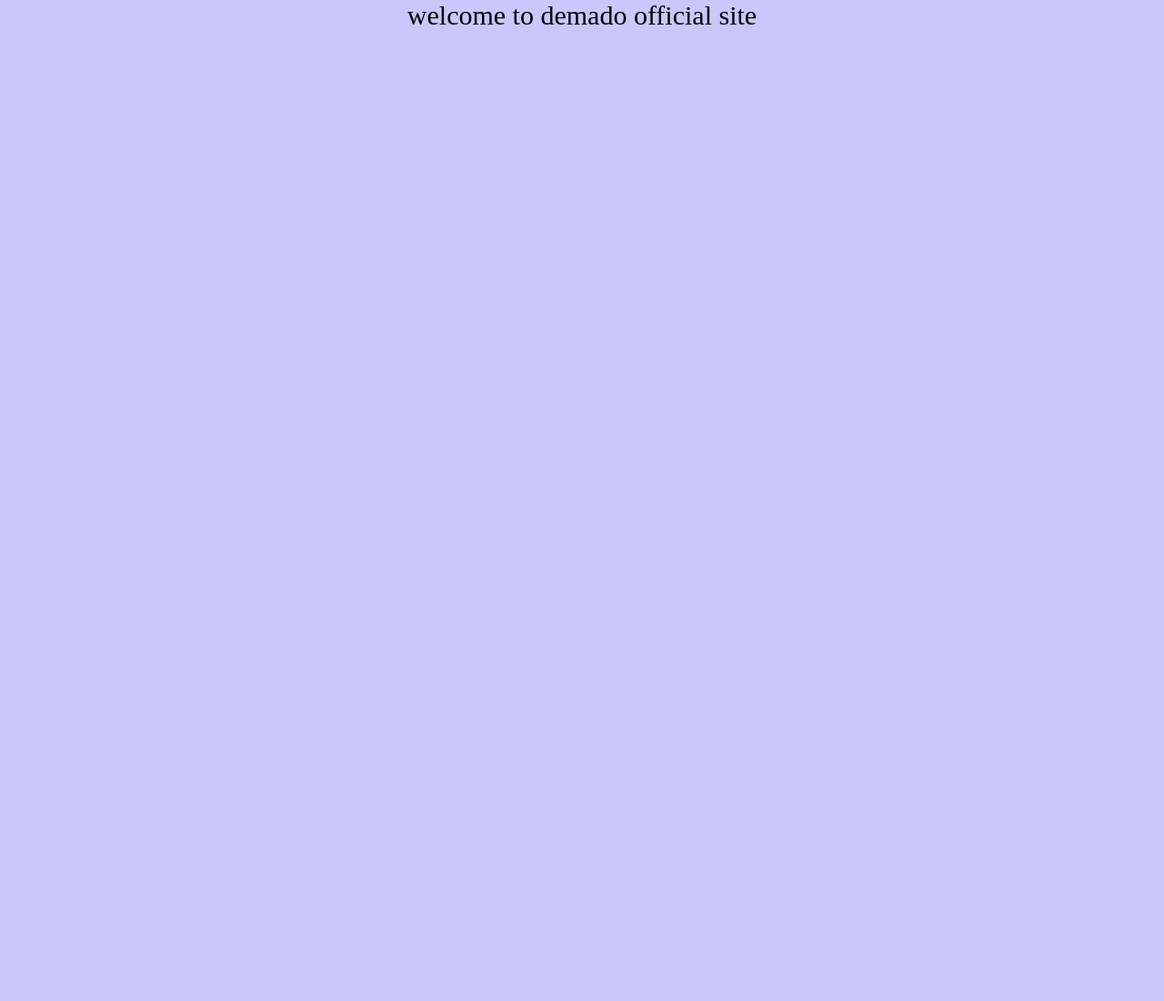
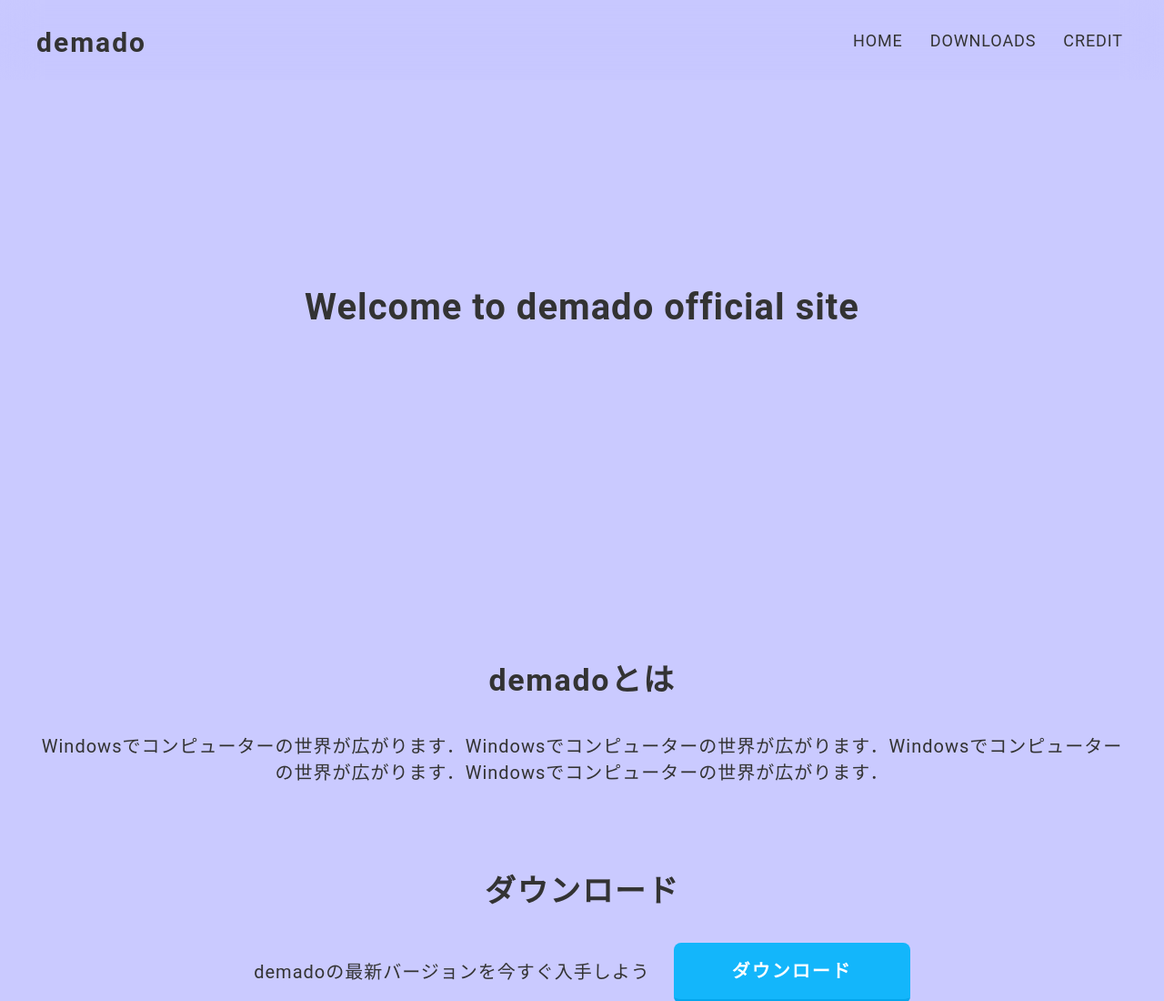
Before and after one commit to demado/demado.github.io, a plain HTML site: page index.html in a window 1280 px wide. Shown: the top 1100 px of the page at 91% size. Before the commit the page ends 800 px from the top, so only its background shows below. Drawn offline with Linux system fonts and the light colour scheme.

Commit message:
Add files via upload

```diff
--- a/index.html
+++ b/index.html
@@ -1,63 +1,89 @@
 <!DOCTYPE html>
-<html lang="ja">
-    <head>
-        <meta charset="UTF-8">
-        <title>demado official</title>
-        <link rel="shortcut icon" href="https://erurami.github.io/icon.png" />
-    </head>
-    <body>
-        <div id="main-text-div1">
-            <p id="normal-text">welcome to demado official site</p>
+<head>
+    <meta charset="UTF-8" />
+    <meta name="viewport" content="width=device-width, initial-scale=1.0" />
+    <link rel="stylesheet" href="common/ress.css" />
+    <link rel="stylesheet" href="style.css" />
+    <link rel="shortcut icon" href="https://erurami.github.io/icon.png">
+    <title>demado Official</title>
+</head>
+<body>
+    <!-- header -->
+        <header class="header header-blur" id="header">
+            <div class="container">
+            <h1 class="header-logo">
+                <a href="https://demado.github.io/">demado</a>
+            </h1>
+            <nav class="gnav">
+                <ul class="gnav-list" id="gnav-list">
+                    <li class="gnav-item">
+                        <a href="https://demado.github.io/">HOME</a>
+                    </li>
+                    <li class="gnav-item">
+                        <a href="https://demado.github.io/downloads/">DOWNLOADS</a>
+                    </li>
+                    <li class="gnav-item">
+                        <a href="https://demado.github.io/#credit">CREDIT</a>
+                    </li>
+                </ul>
+            </nav>
+            </div>
+        </header>
+    <!-- / header -->
+
+    <!-- mv -->
+        <div class="mv">
+            <div class="mv_container">
+                <p class="mv_title">Welcome to demado official site</p>
+            </div>
         </div>
-    </body>
+    <!-- / mv -->
+
+    <!-- description -->
+        <section class="description">
+            <div class="container">
+                <h2 class="title">demadoとは</h2>
+                <p>Windowsでコンピューターの世界が広がります．Windowsでコンピューターの世界が広がります．Windowsでコンピューターの世界が広がります．Windowsでコンピューターの世界が広がります．</p>
+            </div>
+        </section>
+    <!-- / description -->
+
+    <!-- downloads -->
+        <section class="downloads">
+            <div class="container">
+                <h2 class="title">ダウンロード</h2>
+                <div class="DLpANDbtn">
+                    <p class="DLp">demadoの最新バージョンを今すぐ入手しよう</p>
+                    <a href="" class="DLbtn">ダウンロード</a>
+                </div>
+                <p>他のバージョンをダウンロードするには<a href="downloads">こちら</a>をクリック</p>
+                <style>
+
+                </style>
+            </div>
+        </section>
+    <!-- / downloads -->
+
+    <!-- credit -->
+        <section class="credit">
+            <div class="container">
+                <h2 class="title">クレジット</h2>
+                <div class="profile">
+                    <p class="profile-img">
+                        <img src="img/erurami1234.png" />
+                    </p>
+                    <div class="profile-body">
+                        <h2>えるらみ</h2>
+                        <p>
+                            <br>
+                            パソコンとか好き<br>
+                            python | c | processing | blender | aviutl<br>
+                            それぞれチョットずつできるこうこういちねんせい（オトコノコ）<br>
+                        </p>
+                    </div>
+                </div>
+            </div>
+        </section>
+    <!-- / credit -->
+</body>
 </html>
-
-<style>
-
-    ::-webkit-scrollbar {
-        width: 15px;
-        height: 10px;
-    }
-
-    ::-webkit-scrollbar-track {
-        background: #9ca0a7;
-        position: absolute;
-        left: 0px;
-    }
-
-    ::-webkit-scrollbar-thumb {
-        background: #494d55;
-    }
-
-    body {
-        width: 100vw;
-        overflow-x: hidden;
-        background: #c8c8fc;
-    }
-
-    #main-text-div1 {
-        background: #c8c8fc;
-        width: 100vw;
-        height: 100vh;
-        position: fixed;
-        top: 0px;
-        left: 0px;
-        margin: auto auto;
-    }
-
-    #main-text-div2 {
-        position: absolute;
-        top: 300px;
-        left: 0px;
-        right: 0px;
-        bottom: 0px;
-        margin: auto;
-    }
-
-    #normal-text {
-        font-size: 30px;
-        text-align: center;
-        margin: auto auto;
-    }
-
-</style>
--- /dev/null
+++ b/style.css
@@ -0,0 +1,232 @@
+@import url(https://fonts.googleapis.com/css2?family=Josefin+Sans&display=swap);
+@import url(https://fonts.googleapis.com/earlyaccess/notosansjp.css);
+
+body {
+  font-family: 'Roboto', 'Noto Sans JP', 'Noto Sans SC', 'sans-serif';
+  font-size: 20px;
+  letter-spacing: .05em;
+  color: #333;
+  background-color: #CACAFF;
+}
+
+a {
+  transition: opacity .3s;
+  text-decoration: none;
+  color: #1ca9e3;
+}
+
+img {
+  max-width: 100%;
+  height: auto;
+  vertical-align: bottom;
+  border-style: none;
+}
+
+/*--------------------------------
+ ヘッダー
+---------------------------------*/
+.header {
+  position: fixed;
+  top: 0;
+  z-index: 999;
+  width: 100%;
+}
+
+.header-blur {
+  /* background:rgba(247, 247, 247, 0.5); */
+  -webkit-backdrop-filter:saturate(180%) blur(20px);
+  backdrop-filter: saturate(180%) blur(20px);
+}
+
+.header .container {
+  display: flex;
+  align-items: center;
+  justify-content: space-between;
+  padding: 20px 40px;
+}
+
+.header-logo {
+  font-weight: bold;
+  line-height: 1.2;
+  margin-right: 20px;
+  letter-spacing: .05em;
+}
+
+.header-logo a {
+  font-size: 30px;
+  color: #333;
+}
+
+.gnav-list {
+  display: flex;
+  justify-content: space-between;
+  list-style: none;
+}
+
+.gnav-item:not(:last-child) {
+  margin-right: 20px;
+}
+
+.gnav-item p, .gnav-item a {
+  position: relative;
+  font-size: 18px;
+  display: inline-block;
+  padding: 5px 5px;
+  transition: .3s;
+  letter-spacing: .05em;
+  color: #333;
+}
+.gnav-item a:after {
+  position: absolute;
+  bottom: 0;
+  left: 50%;
+  width: 0;
+  height: 3px;
+  content: "";
+  transition: .3s;
+  -webkit-transform: translateX(-50%);
+  transform: translateX(-50%);
+  background-color: #333;
+}
+
+.gnav-item a:hover:after {
+  width: 100%;
+}
+
+/*--------------------------------
+ メインビジュアル
+---------------------------------*/
+.mv {
+  display: flex;
+  align-items: center;
+  justify-content: center;
+  text-align: center;
+  height: 85vh;
+}
+
+.mv_container {
+  padding: 0 40px;
+}
+
+.mv_title {
+  font-size: 40px;
+  font-weight: bold;
+  line-height: 1.2;
+  margin-bottom: 5px;
+}
+
+/*--------------------------------
+ レイアウト
+---------------------------------*/
+section {
+
+  padding: 50px 0;
+}
+
+.container {
+  max-width: 1340px;
+  margin: 0 auto;
+  padding: 0 40px;
+}
+
+/*--------------------------------
+ 見出し
+---------------------------------*/
+.title {
+  font-size: 34px;
+  font-weight: bold;
+  line-height: 1;
+  margin-bottom: 40px;
+  text-align: center;
+  letter-spacing: .05em;
+  color: #333;
+}
+
+/*--------------------------------
+ 説明
+---------------------------------*/
+.description p {
+  text-align: center;
+}
+
+/*--------------------------------
+ downloads
+---------------------------------*/
+.DLpANDbtn {
+  text-align: center;
+  padding-bottom: 20px;
+}
+
+.DLp,.DLbtn {
+  display: inline-block;
+}
+
+.DLp {
+  padding-right: 20px;
+}
+
+.DLbtn {
+  font-weight: 700;
+  line-height: 1.5;
+  position: relative;
+  display: inline-block;
+  padding: 1rem 4rem;
+  cursor: pointer;
+  -webkit-user-select: none;
+  -moz-user-select: none;
+  -ms-user-select: none;
+  user-select: none;
+  -webkit-transition: all 0.3s;
+  transition: all 0.3s;
+  text-align: center;
+  vertical-align: middle;
+  text-decoration: none;
+  letter-spacing: 0.1em;
+  color: #212529;
+  border-radius: 0.5rem;
+
+  color: #fff;
+  background-color: #13B6FB;
+  border-bottom: 5px solid #04A6EC;
+}
+
+.DLbtn:hover {
+  margin-top: 3px;
+  color: #fff;
+  background: #45C5FC;
+  border-bottom: 2px solid #08AEF6;
+}
+
+.downloads p {
+  text-align: center;
+}
+
+/*--------------------------------
+ credit
+---------------------------------*/
+.profile {
+  display: flex;
+  flex-wrap: wrap;
+  max-width: 800px;
+  margin: 0 auto;
+}
+.profile-img {
+  width: 20%;
+  margin-right: 30px;
+  border-radius: 50%;
+}
+.profile-img img {
+  border-radius: 50%;
+}
+.profile-body {
+  flex: 1;
+}
+
+.profile-body p {
+  /* font-size: 15px; */
+  line-height: 1.8;
+}
+
+.profile-body p:not(:last-child) {
+  margin-bottom: 30px;
+}
```
Also changed, not shown: img/erurami1234.png (added).
